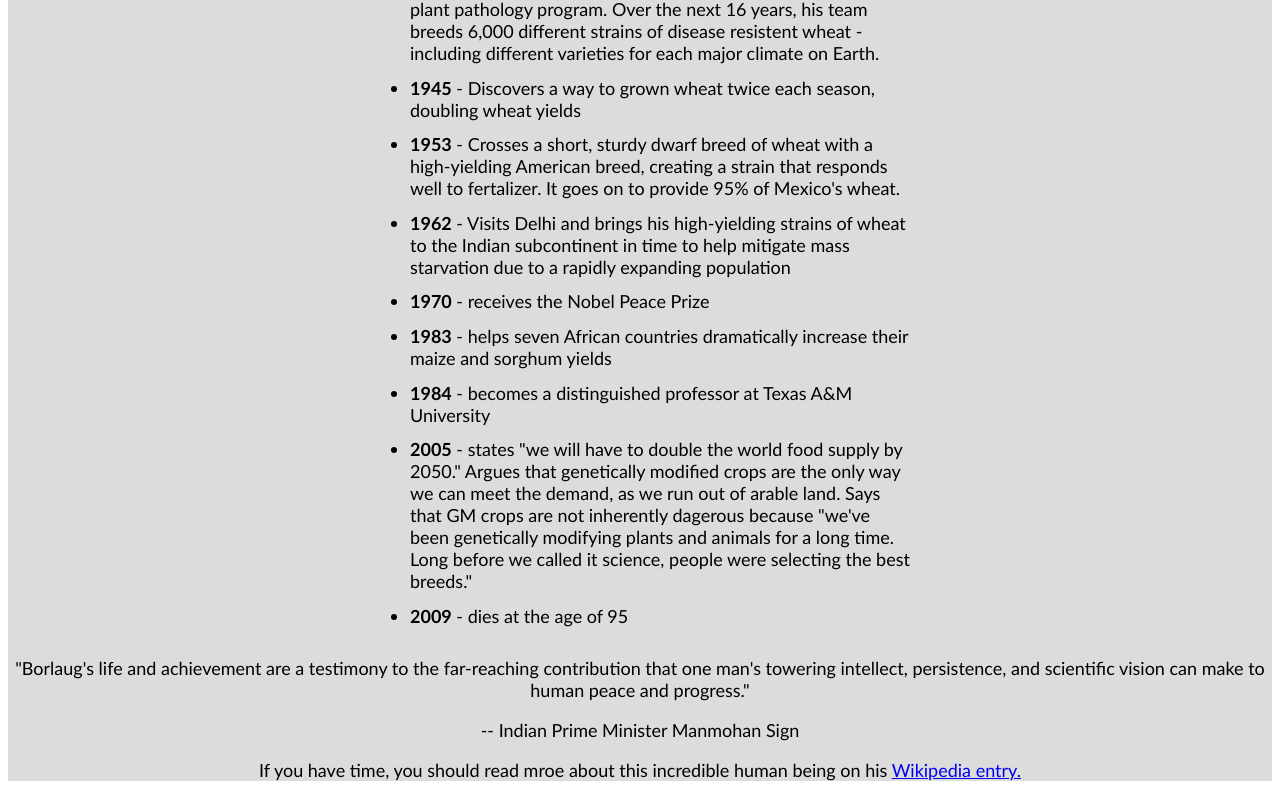
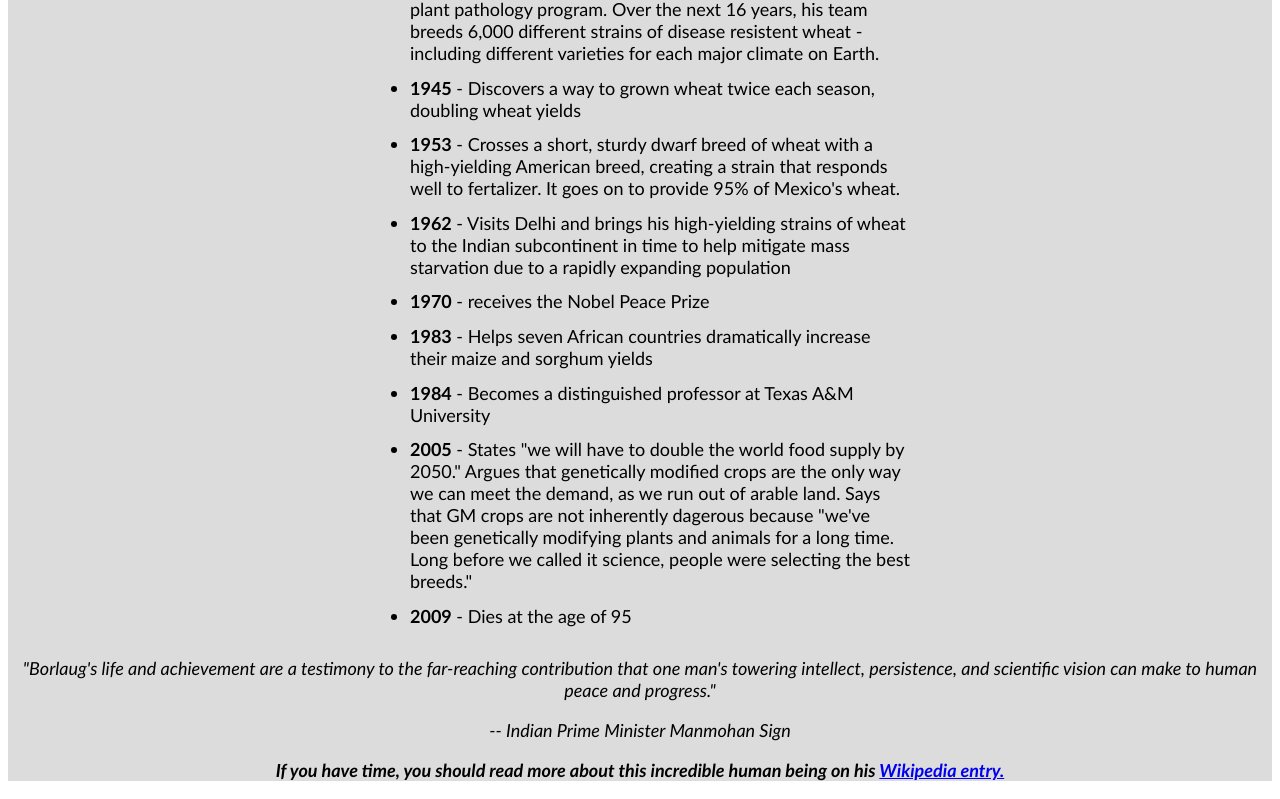
Before and after one commit to Jreol/MyBlog, a plain HTML site: page ResponsiveWebDesignProjects/TributePage.html in a window 1280 px wide. Shown: the part 1568-2367 px from the top of the page. Drawn offline with Linux system fonts and the light colour scheme.

Commit message:
Modified files for some error in spelling grammar, and syntax

```diff
--- a/ResponsiveWebDesignProjects/TributePage.css
+++ b/ResponsiveWebDesignProjects/TributePage.css
@@ -41,7 +41,8 @@ h1 {
 }
 
 #tribute-info {
-
+    display: flex;
+    flex-direction: column;
 }
 
 h3 {
@@ -59,5 +60,5 @@ li {
 
 footer {
     text-align: center;
-    text-
+    font-style: italic;
 }
--- a/ResponsiveWebDesignProjects/TributePage.html
+++ b/ResponsiveWebDesignProjects/TributePage.html
@@ -32,7 +32,7 @@
         <li><b>1937</b> - Finishes university and takes a job in the US Forestry Service</li>
         <li><b>1938</b> - Marries wife of 69 years Margret Gibson. Gets laid
         off due to budget cuts. Inspired by Elvin Charles Stakman, he returns
-        to school study under Stkaman, who teaches him about breeding pest-resistant plants.</li>
+        to school study under Stakman, who teaches him about breeding pest-resistant plants.</li>
         <li><b>1941</b> - Tries to enroll in the military after the Pearl
         Harbor attack, but is rejected. Instead, the military asked his lab to
         work on waterproof glue, DDT to control malaria, disenfectants, and
@@ -52,17 +52,17 @@
         wheat to the Indian subcontinent in time to help mitigate mass
         starvation due to a rapidly expanding population</li>
         <li><b>1970</b> - receives the Nobel Peace Prize</li>
-        <li><b>1983</b> - helps seven African countries dramatically increase
+        <li><b>1983</b> - Helps seven African countries dramatically increase
         their maize and sorghum yields</li>
-        <li><b>1984</b> - becomes a distinguished professor at Texas A&M
+        <li><b>1984</b> - Becomes a distinguished professor at Texas A&M
         University</li>
-        <li><b>2005</b> - states "we will have to double the world food supply
+        <li><b>2005</b> - States "we will have to double the world food supply
         by 2050." Argues that genetically modified crops are the only way we
         can meet the demand, as we run out of arable land. Says that GM crops
         are not inherently dagerous because "we've been genetically modifying
         plants and animals for a long time. Long before we called it science,
         people were selecting the best breeds."</li>
-        <li><b>2009</b> - dies at the age of 95</li>
+        <li><b>2009</b> - Dies at the age of 95</li>
     </ul>
 </div>
 <footer>
@@ -70,10 +70,10 @@
     contribution that one man's towering intellect, persistence, and scientific
     vision can make to human peace and progress."</p>
     <p>-- Indian Prime Minister Manmohan Sign</p>
-    <p>If you have time, you should read mroe about this incredible human being
-    on his <a target="_blank"
-    href="https://en.wikipedia.org/wiki/Norman_Borlaug">Wikipedia
-    entry.</a></p>
+    <p><b>If you have time, you should read more about this incredible human being
+        on his <a target="_blank"
+        href="https://en.wikipedia.org/wiki/Norman_Borlaug">Wikipedia
+        entry.</a></b></p>
 </footer>
 </body>
 </main>
```
